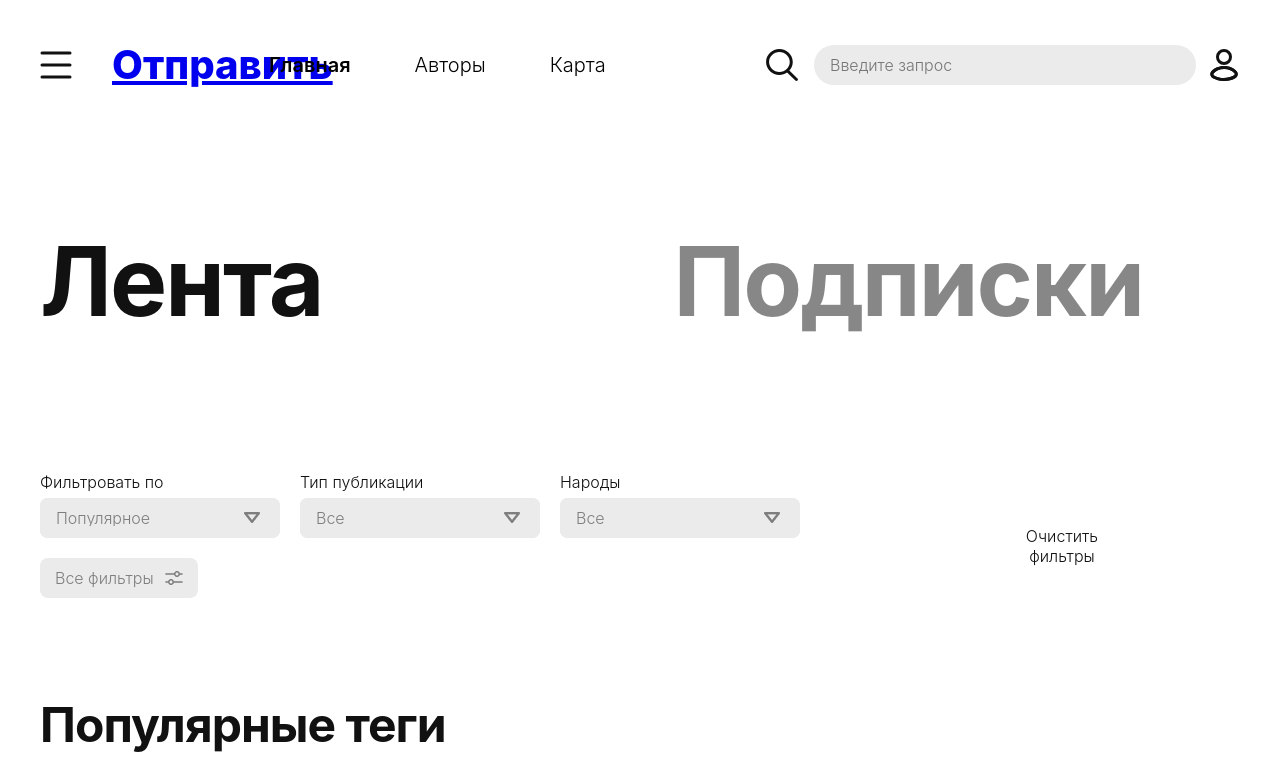
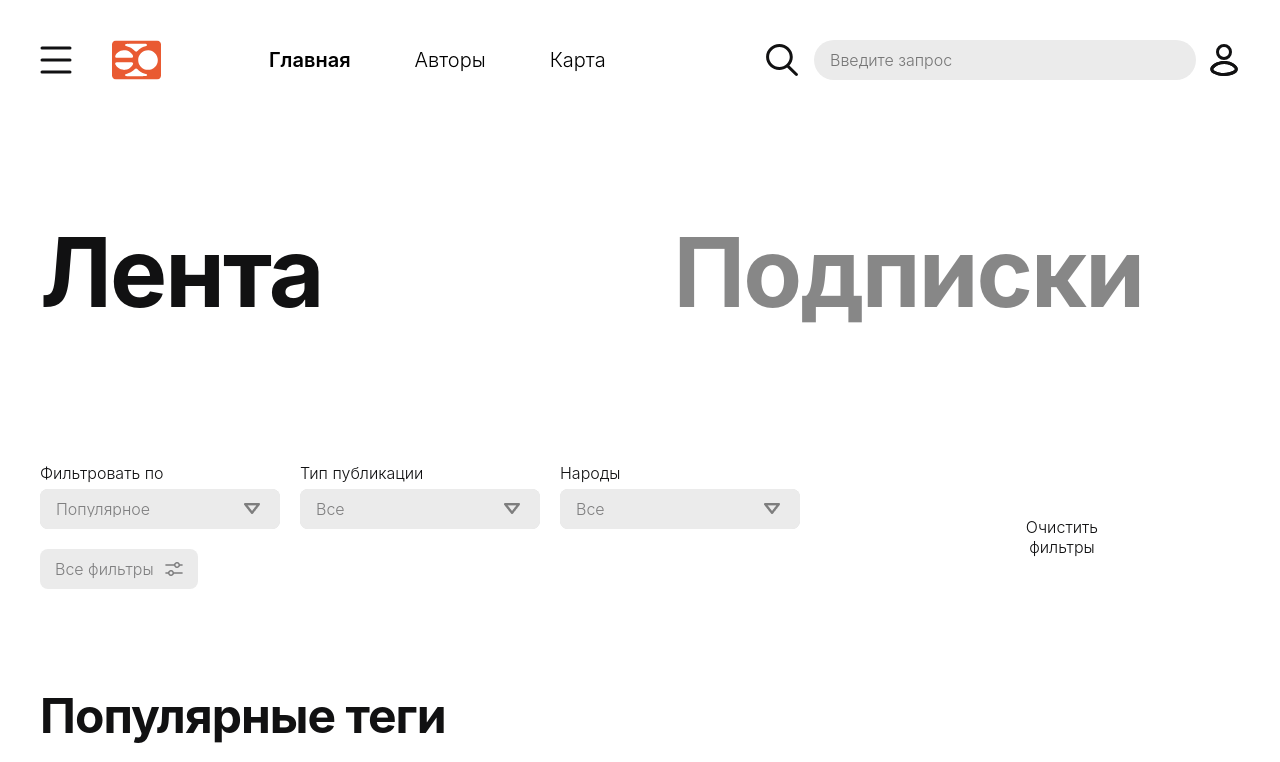
Before and after one commit to saravatss/Echo, a Next.js app: page / in a window 1280 px wide. Shown: the top 762 px of the page. Built offline with nearby package versions, Linux system fonts and the light colour scheme.

Commit message:
YMetrica Fix

```diff
--- a/src/components/Header/index.js
+++ b/src/components/Header/index.js
@@ -14,9 +14,9 @@ export default function Header() {
       <div className="logoContainer">
         <div className="upperLogo">
           <img src="./burgericon.svg" className="burgerIcon" />
-            <Link href={`/`} className="submitButton" onClick={handleLogoClick}>
-              Отправить
-            </Link>
+          <Link href={`/`} className="upperLogo" onClick={handleLogoClick}>
+            <img src="./Logo.svg" className="Logo" />
+          </Link>
         </div>
         <nav className="navigation">
           <Link href={`/`} className="navItem navItem-active a">
```
